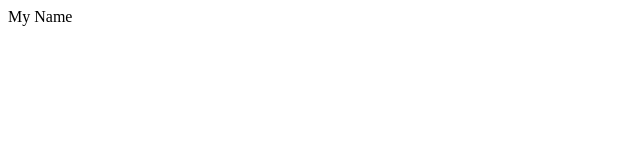
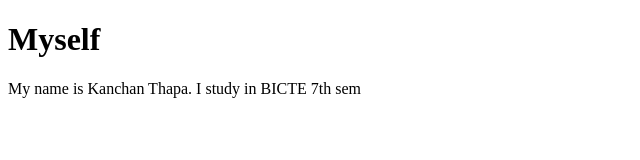
Before and after one commit to thapakanchan0/gitsession, a plain HTML site: page Hobbies/index.html in a window 1280 px wide. Shown: the whole page, without its empty margins (0-640 px from the left). Drawn offline with Linux system fonts and the light colour scheme.

Commit message:
html file created

```diff
--- a/Hobbies/index.html
+++ b/Hobbies/index.html
@@ -1,9 +1,12 @@
 <!DOCTYPE html>
 <html>
-    <head>
-        My Name
-        <body>
+<head>
+    <title>Page Title</title>
+</head>
+<body>
 
-        </body>
-    </head>
+    <h1>Myself</h1>
+    <p>My name is Kanchan Thapa. I study in BICTE 7th sem</p>
+
+</body>
 </html>
```
